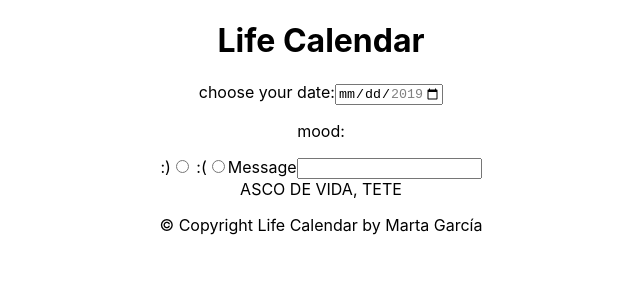
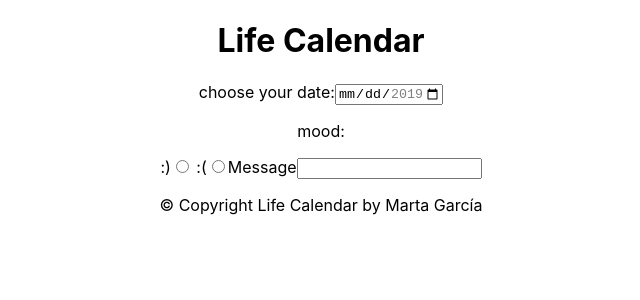
Before and after one commit to martagrio/formacion-online-life-calendar-martagrio, a React (Create React App) app: page / in a window 1280 px wide. Shown: the top 300 px of the page, without its empty margins (319-959 px from the left). Built offline with nearby package versions, Linux system fonts and the light colour scheme.

Commit message:
Remove comments

```diff
--- a/src/App.js
+++ b/src/App.js
@@ -31,7 +31,6 @@ class App extends React.Component {
 					</div>
 					<div className="calendar__box">
 						<div className="day__box">
-						ASCO DE VIDA, TETE
 						</div>
 					</div>
 				</main>
```
